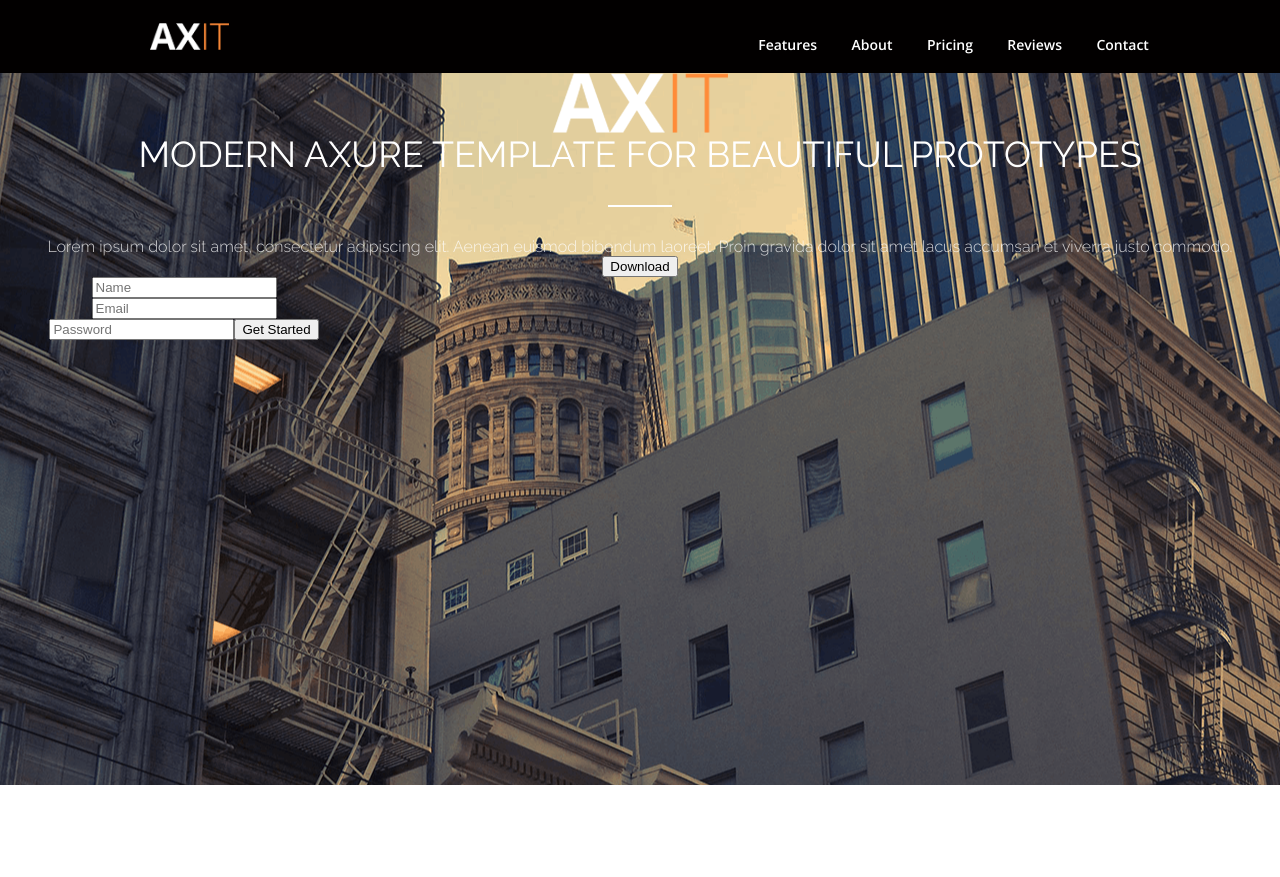
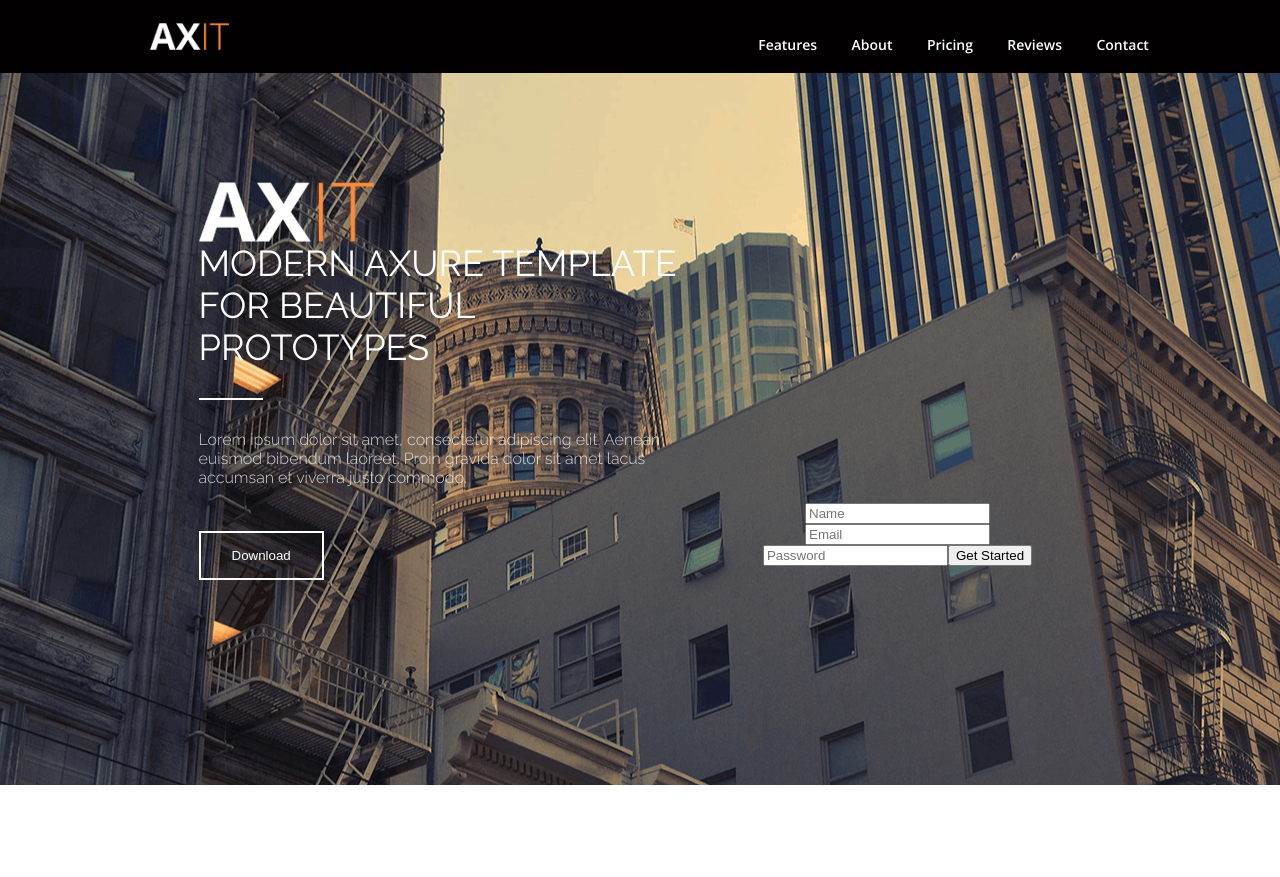
Before and after one commit to maab2b/lesson-4, a plain HTML site: page index.html in a window 1280 px wide. Before the commit the page ends 800 px from the top, so only its background shows below. Drawn offline with nearby package versions, Linux system fonts and the light colour scheme.

Commit message:
Update main.css

```diff
--- a/css/main.css
+++ b/css/main.css
@@ -49,9 +49,14 @@
     background: url(../img/buildings.png) no-repeat center center;
 }
 
-.header-section___description {
+
+/* Left header section */
+
+.header-section__description {
+    display: inline-block;
     width: 515px;
     height: 392px;
+    margin-top: 109px;
     text-align: left;
 }
 
@@ -67,7 +72,7 @@
     height: 2px;
     border: 0;
     background: #ffffff;
-    margin: 30px auto;
+    margin: 30px 0;
 }
 
 .semi-title--light {
@@ -78,8 +83,8 @@
     opacity: 0.8;
 }
 
-.download_button {
-    margin-top: 33px;
+.download_button--light {
+    margin-top: 44px;
     padding: 15px 31px;
     font: 15px 600;
     color: #ffffff;
@@ -89,7 +94,11 @@
     border: 2px solid #ffffff;
 }
 
+
+/* Right header section */
+
 .header-section__form {
+    display: inline-block;
     width: 368px;
     height: 374px;
 }
```
